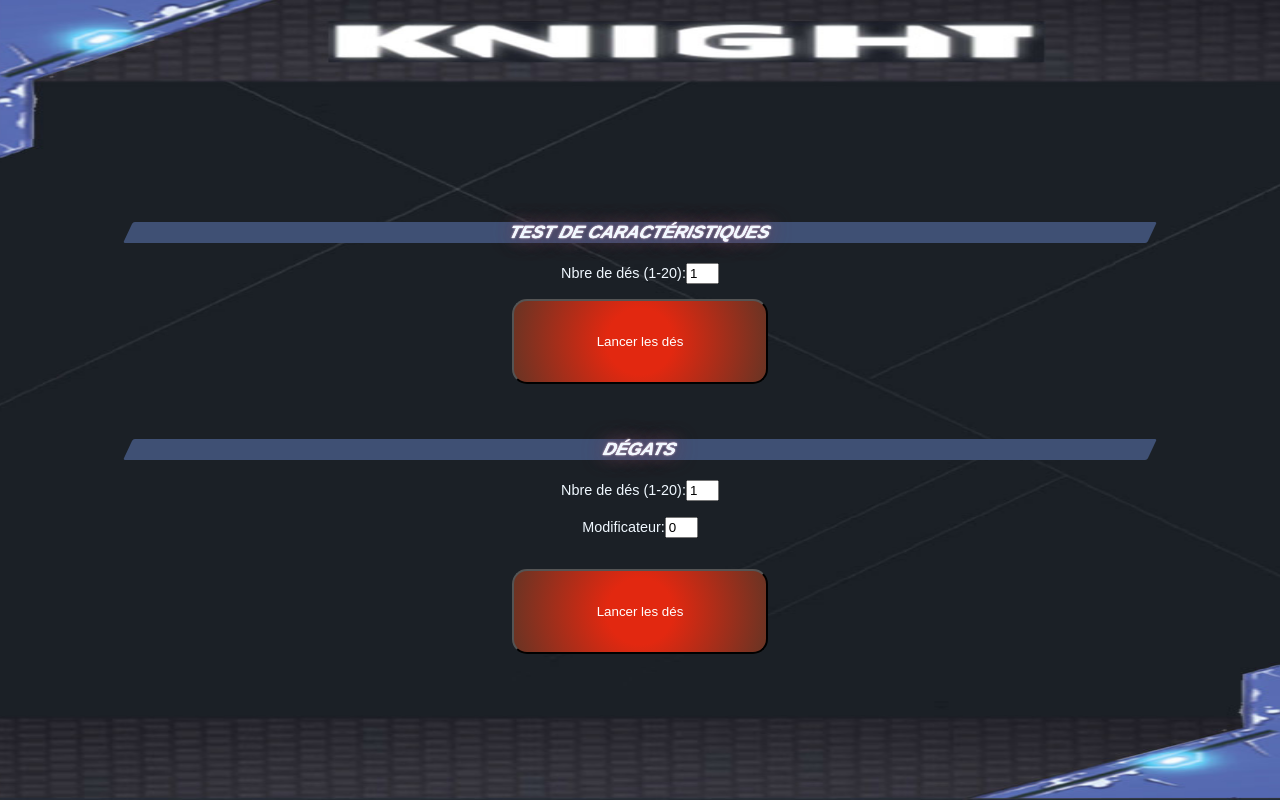
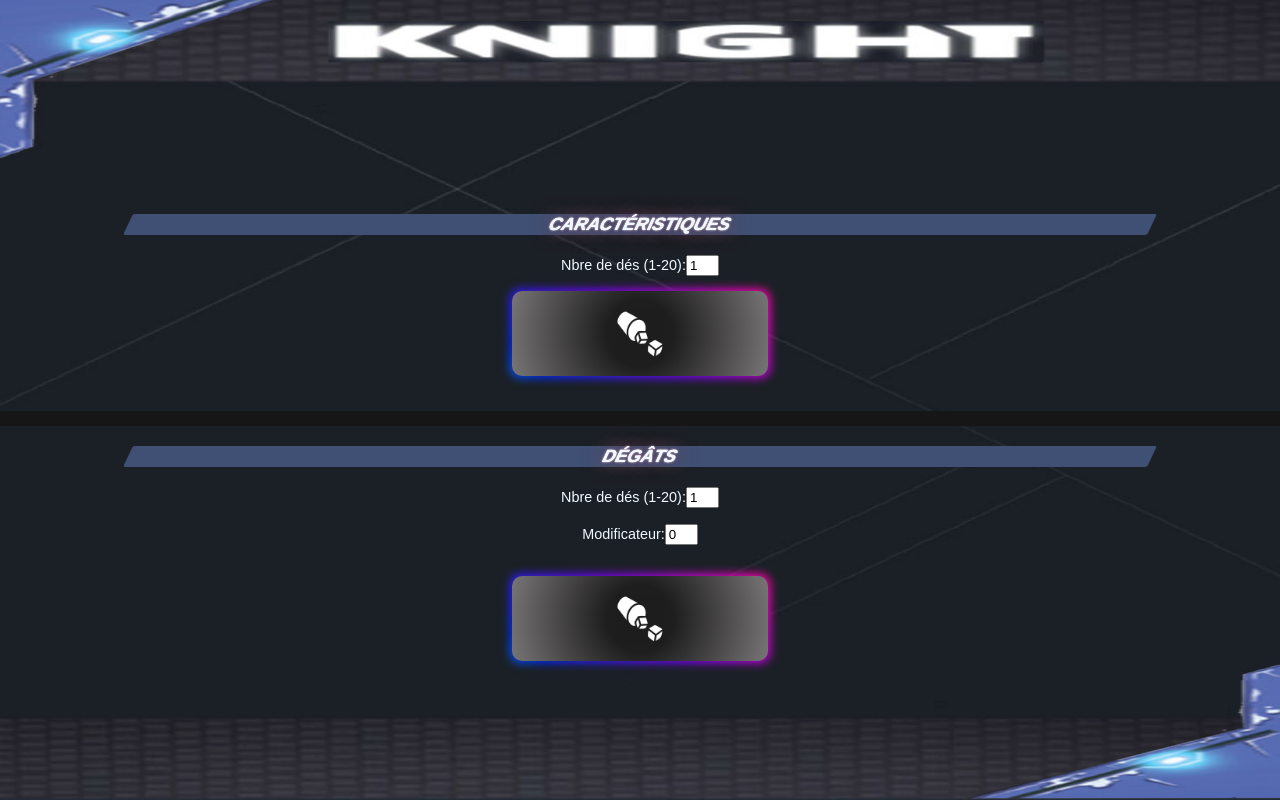
Before and after one commit to jeromeDaut/Roll_dice_for_Knight-RPG, a React (Create React App) app: page / in a window 1280 px wide. Built offline with nearby package versions, Linux system fonts and the light colour scheme; a small style sheet from the web is missing.

Commit message:
ajout titre

```diff
--- a/src/components/dices/DicesDomages.jsx
+++ b/src/components/dices/DicesDomages.jsx
@@ -40,8 +40,8 @@ const DicesDomages = () => {
     }
 
     return (
-      <div className='container'>
-        <div className="dice-container">
+      <div className='container '>
+        <div className="dice-container ">
           {diceResults.map((result, index) => (
             <div className={`dice dice-${index}`} key={index}>
               {result}
@@ -54,8 +54,8 @@ const DicesDomages = () => {
   };
 
   return (
-    <div className='roll-container2'>
-    <h2> Dégats</h2>
+    <div className='roll-container2 dice-container2'>
+    <h2>Dégâts</h2>
       <label>
         Nbre de dés (1-20):
         <input
@@ -77,8 +77,11 @@ const DicesDomages = () => {
         />
       </label>
       <br />
-      <button onClick={rollDice}>Lancer les dés</button>
+      <div className='roll-btn'>
+      <button onClick={rollDice}  className="button-85" ><img src='/rolling-dice.png' alt='' /></button>
       {renderDiceResults()}
+      </div>
+
     </div>
   );
 };
--- a/src/components/dices/DicesSkills.jsx
+++ b/src/components/dices/DicesSkills.jsx
@@ -49,7 +49,8 @@ const DicesSkills = () => {
 
   return (
     <div className='roll-container'>
-    <h2>Test de caractéristiques</h2>
+            <h2>Caractéristiques</h2>
+
       <label>
         Nbre de dés (1-20):
         <input
@@ -60,8 +61,10 @@ const DicesSkills = () => {
           max={20}
         />
       </label>
-      <button onClick={rollDice}>Lancer les dés</button>
+      <div className="roll-btn">
+      <button onClick={rollDice}  className="button-85" ><img src='/rolling-dice.png' alt='' /></button>
       {renderDiceResults()}
+      </div>
     </div>
   );
 };
```
